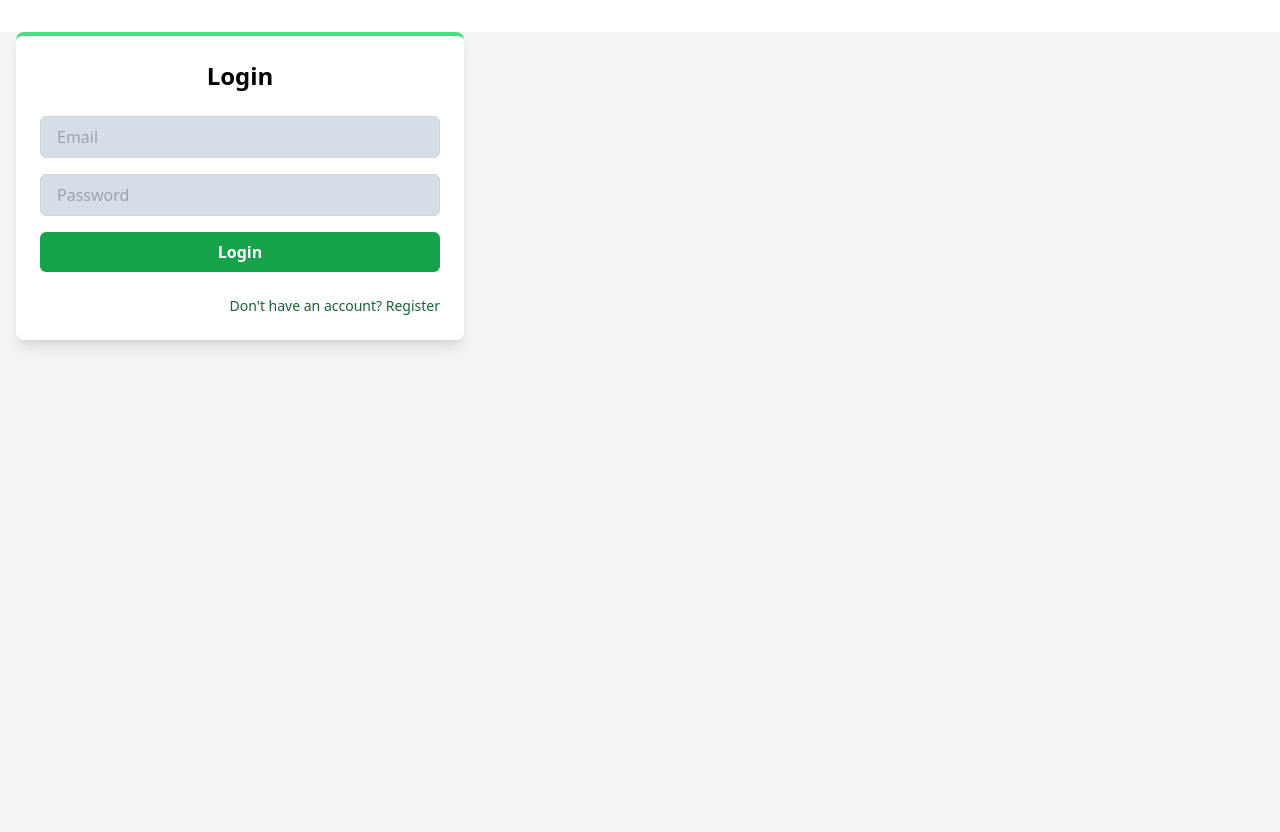
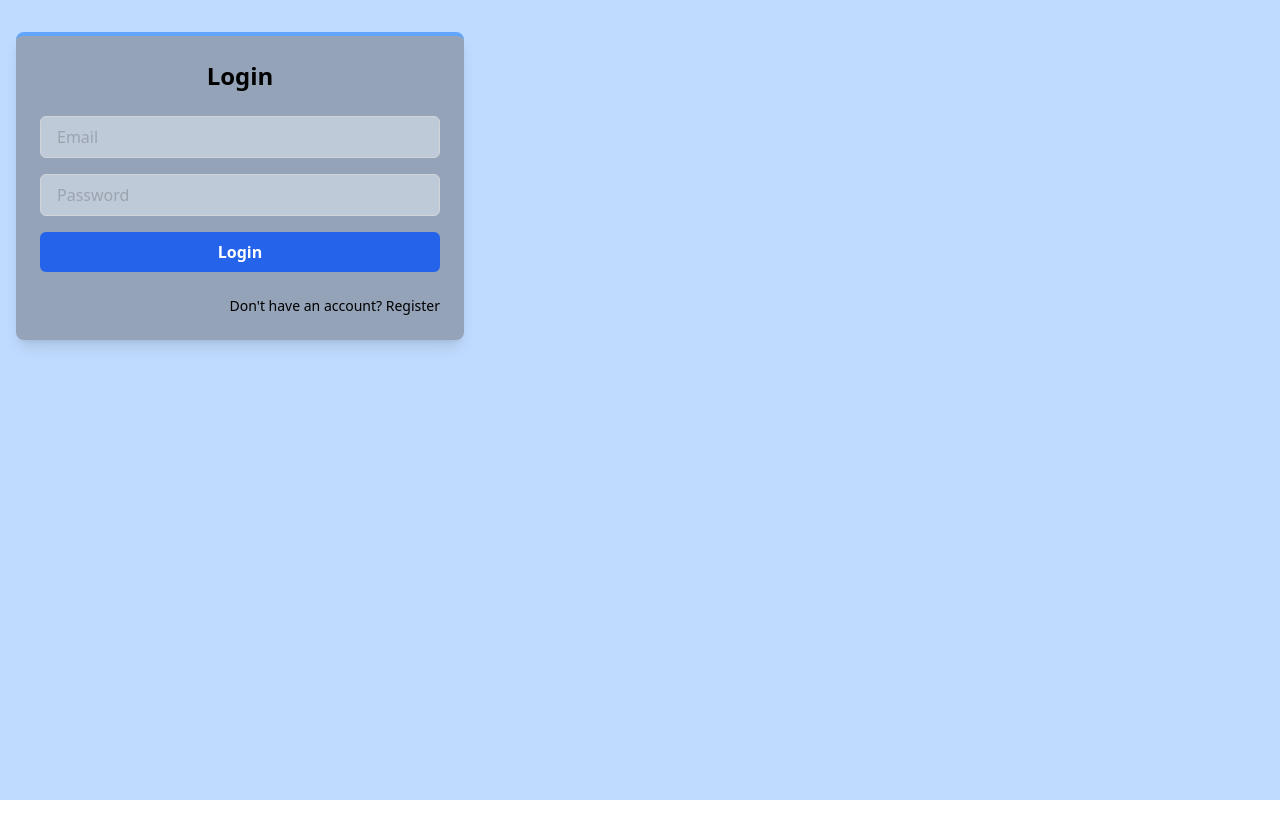
Before and after one commit to uk030621/allinoneLWJ, a Next.js app: page / in a window 1280 px wide. After the commit the page ends 800 px from the top, so only its background shows below. Built offline with nearby package versions, Linux system fonts and the light colour scheme; no server answers.

Commit message:
Modified color scheme

```diff
--- a/app/activities/page.jsx
+++ b/app/activities/page.jsx
@@ -76,7 +76,7 @@ export default function ActivitiesDashboard() {
   // Early returns after hooks have been initialized
   if (isExiting) {
     return (
-      <div className="container mx-auto flex justify-center items-center h-screen">
+      <div className="container mx-auto flex justify-center bg-blue-200 items-center h-screen">
         <h1 className="text-2xl font-bold">Signing Out...</h1>
       </div>
     );
@@ -84,7 +84,7 @@ export default function ActivitiesDashboard() {
 
   if (status === "loading") {
     return (
-      <div className="container mx-auto flex justify-center items-center h-screen">
+      <div className="container mx-auto flex justify-center bg-blue-200 items-center h-screen">
         <h1 className="text-2xl font-bold">Loading...</h1>
       </div>
     );
--- a/components/LoginForm.jsx
+++ b/components/LoginForm.jsx
@@ -33,25 +33,25 @@ export default function LoginForm() {
   };
 
   return (
-    <div className="grid place-items-start min-h-screen bg-gray-100 px-4 mt-8">
-      <div className="shadow-lg p-6 rounded-lg border-t-4 border-green-400 bg-white max-w-md w-full">
+    <div className="grid place-items-start min-h-screen bg-blue-200 px-4 py-8">
+      <div className="shadow-lg p-6 rounded-lg border-t-4 border-blue-400 bg-slate-400 max-w-md w-full">
         <h1 className="text-2xl font-bold mb-6 text-center">Login</h1>
         <form onSubmit={handleSubmit} className="flex flex-col gap-4">
           <input
-            className="border border-gray-300 rounded-md px-4 py-2 focus:outline-none focus:ring-2 focus:ring-green-400"
+            className="border border-gray-300 rounded-md px-4 py-2 focus:outline-none focus:ring-2 focus:ring-blue-400"
             onChange={(e) => setEmail((e.target.value || "").toLowerCase())}
             type="email"
             placeholder="Email"
             required
           />
           <input
-            className="border border-gray-300 rounded-md px-4 py-2 focus:outline-none focus:ring-2 focus:ring-green-400"
+            className="border border-gray-300 rounded-md px-4 py-2 focus:outline-none focus:ring-2 focus:ring-blue-400"
             onChange={(e) => setPassword(e.target.value)}
             type="password"
             placeholder="Password"
             required
           />
-          <button className="bg-green-600 hover:bg-green-700 text-white px-6 py-2 font-bold rounded-md cursor-pointer transition-all duration-200">
+          <button className="bg-blue-600 hover:bg-blue-700 text-white px-6 py-2 font-bold rounded-md cursor-pointer transition-all duration-200">
             Login
           </button>
 
@@ -62,7 +62,7 @@ export default function LoginForm() {
           )}
 
           <Link
-            className="text-sm mt-2 text-right text-green-800 hover:underline"
+            className="text-sm mt-2 text-right text-black hover:underline"
             href={"/register"}
           >
             Don&apos;t have an account?{" "}
--- a/components/RegisterForm.jsx
+++ b/components/RegisterForm.jsx
@@ -59,32 +59,32 @@ export default function RegisterForm() {
   };
 
   return (
-    <div className="grid place-items-start min-h-screen bg-gray-100 px-4 mt-8">
-      <div className="shadow-lg p-6 rounded-lg border-t-4 border-green-400 bg-white max-w-md w-full">
+    <div className="grid place-items-start min-h-screen bg-blue-200 px-4 py-8">
+      <div className="shadow-lg p-6 rounded-lg border-t-4 border-blue-400 bg-slate-400 max-w-md w-full">
         <h1 className="text-2xl font-bold mb-6 text-center">Register</h1>
         <form onSubmit={handleSubmit} className="flex flex-col gap-4">
           <input
-            className="border border-gray-300 rounded-md px-4 py-2 focus:outline-none focus:ring-2 focus:ring-green-400"
+            className="border border-gray-300 rounded-md px-4 py-2 focus:outline-none focus:ring-2 focus:ring-blue-400"
             onChange={(e) => setName(e.target.value)}
             type="text"
             placeholder="Full Name"
             //required
           />
           <input
-            className="border border-gray-300 rounded-md px-4 py-2 focus:outline-none focus:ring-2 focus:ring-green-400"
+            className="border border-gray-300 rounded-md px-4 py-2 focus:outline-none focus:ring-2 focus:ring-blue-400"
             onChange={(e) => setEmail((e.target.value || "").toLowerCase())}
             type="email"
             placeholder="Email"
             //required
           />
           <input
-            className="border border-gray-300 rounded-md px-4 py-2 focus:outline-none focus:ring-2 focus:ring-green-400"
+            className="border border-gray-300 rounded-md px-4 py-2 focus:outline-none focus:ring-2 focus:ring-blue-400"
             onChange={(e) => setPassword(e.target.value)}
             type="password"
             placeholder="Password"
             //required
           />
-          <button className="bg-green-600 hover:bg-green-700 text-white px-6 py-2 font-bold rounded-md cursor-pointer transition-all duration-200">
+          <button className="bg-blue-600 hover:bg-blue-700 text-white px-6 py-2 font-bold rounded-md cursor-pointer transition-all duration-200">
             Register
           </button>
 
@@ -95,7 +95,7 @@ export default function RegisterForm() {
           )}
 
           <Link
-            className="text-sm mt-2 text-right text-green-800 hover:underline"
+            className="text-sm mt-2 text-right text-black hover:underline"
             href={"/"}
           >
             Already have an account? <span className="font-medium">Login</span>
```
